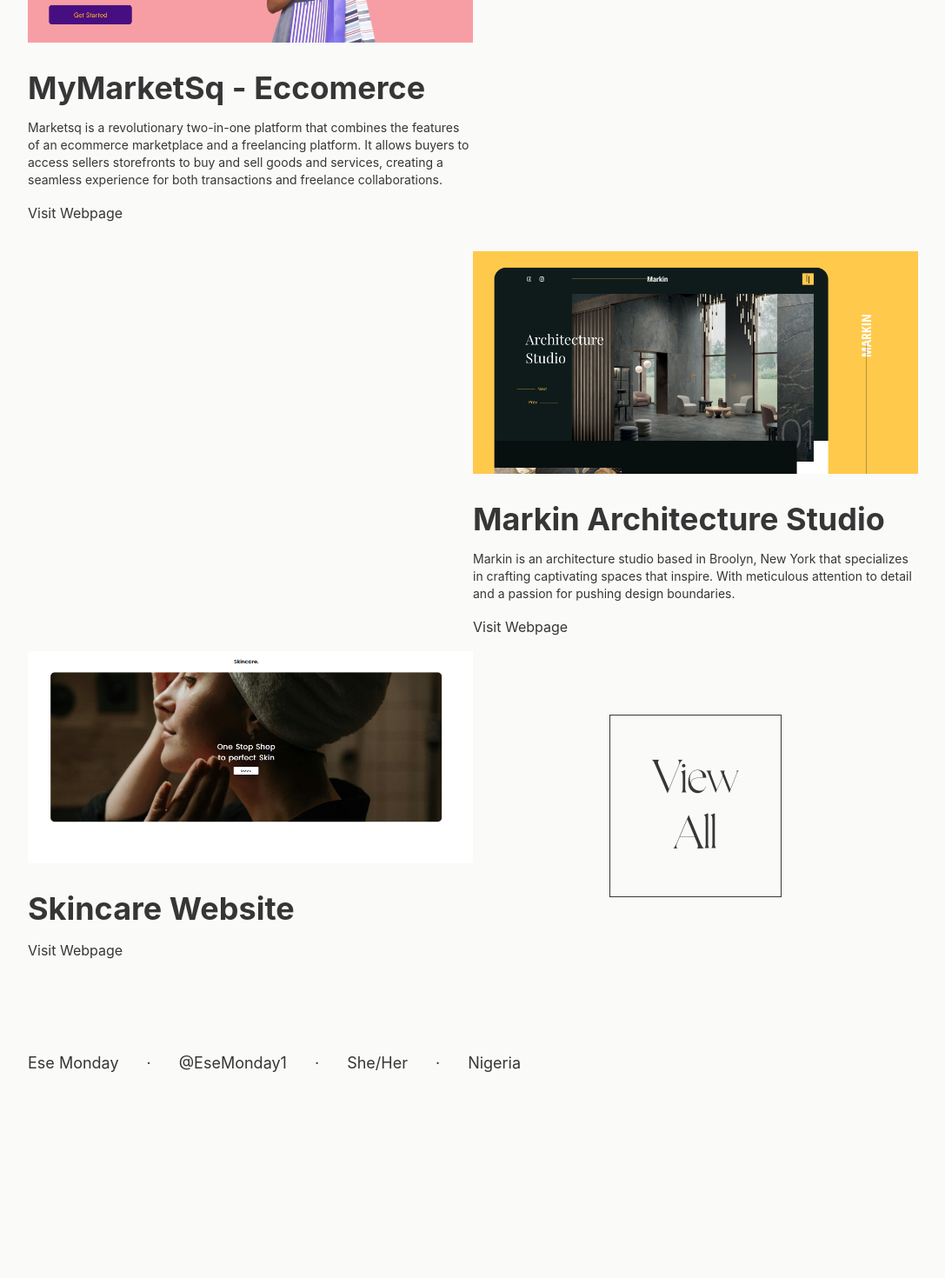
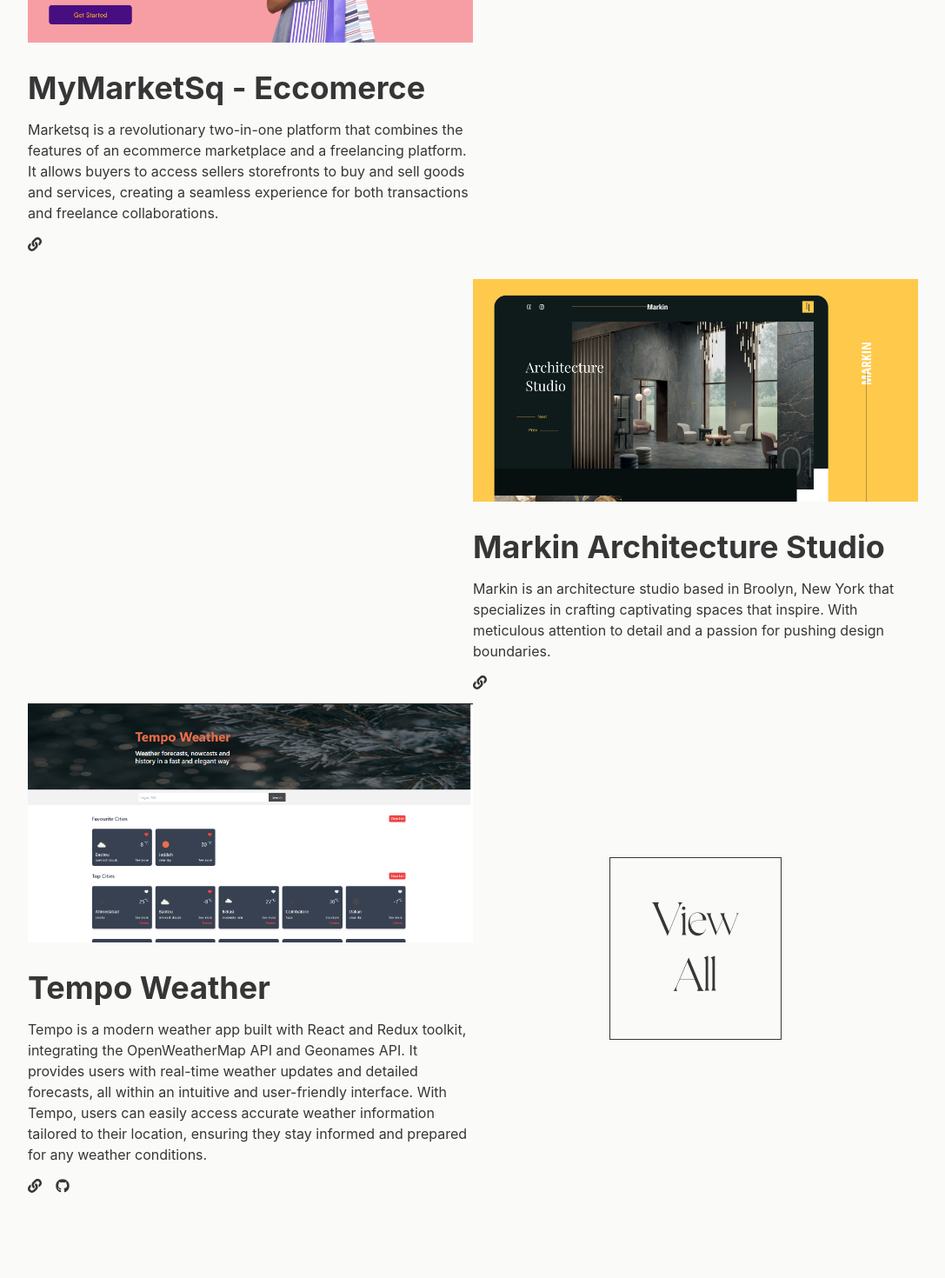
Before and after one commit to ESE-MONDAY/Ese-s-Portfolio, a Next.js app: page / in a window 1280 px wide. Shown: the part 1160-2630 px from the top of the page at 87% size, without its empty margins (96-1183 px from the left). Before the commit the page ends 2429 px from the top, so only its background shows below. Built offline with nearby package versions, Linux system fonts and the light colour scheme.

Commit message:
Addition

```diff
--- a/app/layout.tsx
+++ b/app/layout.tsx
@@ -123,8 +123,10 @@
                 <Link className='navigation' href="/contact" >
                 <p className='text-lg font-roboto font-medium flex '>Contact</p>
                 </Link>
-
             </div>
+            <Link className='rounded-lg navigation text-[#fafaf8] bg-[#363636] px-4 py-2' href="https://read.cv/esemonday" >
+                <p className='text-lg font-roboto font-medium flex '>Read.cv</p>
+                </Link>
            </div>
            <div className='flex sm:hidden flex-col'>
             <div className='flex justify-between w-full py-2 px-4'>
@@ -153,7 +155,7 @@
                 <p className='text-xl text-center  font-roboto font-medium flex '>Blog</p>
                 </Link>
 
-                <Link className='navigation' href="/contact" onClick={handleMenuClose} >
+                <Link className='navigation -[#363636]' href="/contact" onClick={handleMenuClose} >
                 <p className='text-xl text-center  font-roboto font-medium flex '>Contact</p>
                 </Link>
 
--- a/app/page.tsx
+++ b/app/page.tsx
@@ -6,6 +6,8 @@
 import cover2 from '../public/cover2.png'
 import MockupImage from '../public/MockupImage.png'
 import photo from '../public/photo.jpg'
+import Tempo from '../public/Tempo.png'
+import { FaLink, FaGithub} from "react-icons/fa";
 
 
 
@@ -61,9 +63,9 @@
           </div>
 
           <h4 className='text-2xl sm:text-4xl font-bold mt-4 sm:mt-8'>MyMarketSq - Eccomerce </h4>
-          <p className='mt-4 text-sm'>Marketsq is a revolutionary two-in-one platform that combines the features of an ecommerce marketplace and a freelancing platform. It allows buyers to access sellers storefronts to buy and sell goods and services, creating a seamless experience for both transactions and freelance collaborations.</p>
+          <p className='mt-4 text-base'>Marketsq is a revolutionary two-in-one platform that combines the features of an ecommerce marketplace and a freelancing platform. It allows buyers to access sellers storefronts to buy and sell goods and services, creating a seamless experience for both transactions and freelance collaborations.</p>
           <p className='text-base mt-2 sm:mt-4'>
-            <Link href="https://www.mymarketsq.com/" target='_blank'>Visit Webpage</Link>
+            <Link href="https://www.mymarketsq.com/" target='_blank'><FaLink size={16} className='mt-4'/></Link>
           </p>
         </div>
         {/* Project 2 section */}
@@ -71,20 +73,23 @@
         <div className='sm:w-[50%]'>
           <Image src={cover} loading='lazy'  alt='Markin Architecture Studio  based in Brooklyn New York city' style={{objectFit:"cover"}} />
           <h4 className='text-2xl sm:text-4xl font-bold mt-4 sm:mt-8'>Markin Architecture Studio </h4>
-          <p className='mt-4 text-sm'>Markin is an architecture studio based in Broolyn, New York that specializes in crafting captivating spaces that inspire. With meticulous attention to detail and a passion for pushing design boundaries. </p>
+          <p className='mt-4 text-base'>Markin is an architecture studio based in Broolyn, New York that specializes in crafting captivating spaces that inspire. With meticulous attention to detail and a passion for pushing design boundaries. </p>
           <p className='text-base mt-2 sm:mt-4'>
-            <Link href="https://spontaneous-vacherin-8afdf0.netlify.app/" target='_blank'>Visit Webpage</Link>
+            <Link href="https://spontaneous-vacherin-8afdf0.netlify.app/" target='_blank'><FaLink size={16} className='mt-4'/></Link>
           </p>
         </div>
         </div>
         {/* Project 3 section */}
         <div className='sm:flex mt-4'>
           <div className='sm:w-[50%]'>
-              <Image src={cover2} loading='lazy'  alt='Skincare Mart - One Stop store for korean beauty products' style={{objectFit:"cover"}}  />
-              <h4 className='text-2xl sm:text-4xl font-bold mt-4 sm:mt-8'>Skincare Website </h4>
-              <p className='text-base mt-2 sm:mt-4'>
-              <Link href="https://verdant-bubblegum-5acbc7.netlify.app/" target='_blank'>Visit Webpage</Link>
-              </p>
+              <Image src={Tempo} loading='lazy'  alt='Skincare Mart - One Stop store for korean beauty products' style={{objectFit:"cover"}}  />
+              <h4 className='text-2xl sm:text-4xl font-bold mt-4 sm:mt-8'>Tempo Weather </h4>
+                <p className='mt-4 text-base'>Tempo is a modern weather app built with React and Redux toolkit, integrating the OpenWeatherMap API and Geonames API. It provides users with real-time weather updates and detailed forecasts, all within an intuitive and user-friendly interface. With Tempo, users can easily access accurate weather information tailored to their location, ensuring they stay informed and prepared for any weather conditions.</p>
+
+              <div className='flex gap-4'>
+              <Link href="https://vercel.com/ese-monday/tempo" className='text-base' target='_blank'><FaLink size={16} className='mt-4'/></Link>
+                <Link href="https://github.com/ESE-MONDAY/Tempo" className='text-base' target='_blank'><FaGithub size={16} className='mt-4'/></Link>
+              </div>
           </div>
           <div className=' sm:w-[50%] flex justify-center items-center mt-4 sm:mt-0'>
             <Link href="/projects" className='font-gallient  sm:text-5xl text-center sm:border-[1px] sm:border-[#363636] hover:bg-[#363636] hover:text-[#fafaf8] transition duration-300 ease-in-out p-4 sm:p-12 hover:rounded-full flex  items-center justify-center sm:flex-col gap-2 '>
--- a/app/projects/page.tsx
+++ b/app/projects/page.tsx
@@ -7,7 +7,10 @@
 import cover from '../../public/cover.jpg';
 import cover2 from '../../public/cover2.png';
 import MockupImage from '../../public/MockupImage.png';
-import Travel from '../../public/Travel.png'
+import Travel from '../../public/Travel.png';
+import Megamind from '../../public/megamind.png'
+import Tempo from '../../public/Tempo.png'
+import { FaLink, FaGithub } from "react-icons/fa";
 
 
 
@@ -40,7 +43,7 @@
 
           <h2 className='text-xl sm:text-4xl font-bold mt-4 sm:mt-8'>MyMarketSq - Eccomerce </h2>
           <p className='mt-4 text-base'>Marketsq is a revolutionary two-in-one platform that combines the features of an ecommerce marketplace and a freelancing platform. It allows buyers to access sellers storefronts to buy and sell goods and services, creating a seamless experience for both transactions and freelance collaborations.</p>
-            <Link href="https://www.mymarketsq.com/"  className="text-base mt-2 sm:mt-4" target='_blank'>Visit Webpage</Link>
+            <Link href="https://www.mymarketsq.com/"  className="text-base " target='_blank'><FaLink size={16} className='mt-4'/></Link>
 
         </div>
         {/* Project 2 */}
@@ -49,7 +52,7 @@
           <Image src={cover} loading='lazy'  alt='Markin Architecture Studio based in Brooklyn New York' style={{objectFit:"cover"}} />
           <h4 className='text-2xl sm:text-4xl font-bold mt-4 sm:mt-8'>Markin Architecture Studio </h4>
             <p className='mt-4 text-base'>Markin is an architecture studio based in Broolyn, New York that specializes in crafting captivating spaces that inspire. With meticulous attention to detail and a passion for pushing design boundaries. </p>
-            <Link href="https://spontaneous-vacherin-8afdf0.netlify.app/" className='text-base mt-2 sm:mt-4' target='_blank'>Visit Webpage</Link>
+            <Link href="https://spontaneous-vacherin-8afdf0.netlify.app/" className='text-base ' target='_blank'><FaLink size={16} className='mt-4'/></Link>
 
         </div>
         </div>
@@ -59,7 +62,7 @@
               <Image src={cover2} loading='lazy'  alt='Skincare Mart - One Stop store for korean beauty products' style={{objectFit:"cover"}}  />
               <h4 className='text-2xl sm:text-4xl font-bold mt-4 sm:mt-8'>Skincare Website </h4>
 
-              <Link href="https://verdant-bubblegum-5acbc7.netlify.app/" className='text-base mt-2 sm:mt-4' target='_blank'>Visit Webpage</Link>
+              <Link href="https://verdant-bubblegum-5acbc7.netlify.app/" className='text-base ' target='_blank'><FaLink size={16} className='mt-4'/></Link>
 
           </div>
 
@@ -71,19 +74,27 @@
           <Image src={Travel} loading='lazy'  alt='Book your next vacation with us! These websites can help you book the full package–flights, hotels, cars. It’s like having a travel agent. You can find solid deals with these sites, lthough you' style={{objectFit:"cover"}} />
           <h4 className='text-2xl sm:text-4xl font-bold mt-4 sm:mt-8'>Travel Forest </h4>
           <p className='mt-4 text-base'>Travel Forest is a company that offer comprehensive booking services for flights, hotels, and car rentals, akin to having a personal travel agent</p>
+         <div className='flex gap-4'>
+         <Link href="https://travel-forest-io.vercel.app/#" className='text-base' target='_blank'><FaLink size={16} className='mt-4'/></Link>
+         <Link href="https://github.com/ESE-MONDAY/travel-forest.io" className='text-base' target='_blank'><FaGithub size={16} className='mt-4'/></Link>
+         </div>
 
-            <Link href="https://travel-forest-io.vercel.app/#" className='text-base mt-2 sm:mt-4' target='_blank'>Visit Webpage</Link>
 
         </div>
         </div>
         {/* Project 5 */}
         <div className='flex mt-4'>
           <div className='sm:w-[50%]'>
-              <Image src={cover2} loading='lazy'  alt='Skincare Mart - One Stop store for korean beauty products' style={{objectFit:"cover"}}  />
+              <Image src={Megamind} loading='lazy'  alt='Skincare Mart - One Stop store for korean beauty products' style={{objectFit:"cover"}}  />
               <h4 className='text-2xl sm:text-4xl font-bold mt-4 sm:mt-8'>Megamind</h4>
               <p className='text-base mt-4'>Megamind is a sleek analytics dashboard powered by Next.js, Next.js-Themes, and Recharts. Seamlessly switch themes and visualize data with ease. Compact and efficient, Megamind delivers actionable insights for informed decision-making.</p>
+              <div className='flex gap-4'>
+              <Link href="https://analytics-dashboard-one-swart.vercel.app/" className='text-base ' target='_blank'><FaLink size={16} className='mt-4'/></Link>
+              <Link href="https://github.com/ESE-MONDAY/analytics-dashboard" className='text-base ' target='_blank'><FaGithub size={16} className='mt-4'/></Link>
 
-              <Link href="https://analytics-dashboard-one-swart.vercel.app/" className='text-base mt-2 sm:mt-4' target='_blank'>Visit Webpage</Link>
+              </div>
+
+
 
           </div>
 
@@ -92,11 +103,15 @@
         {/* Project 6 */}
         <div className='w-full flex justify-end mt-8'>
         <div className='sm:w-[50%]'>
-          <Image src={Travel} loading='lazy'  alt='Book your next vacation with us! These websites can help you book the full package–flights, hotels, cars. It’s like having a travel agent. You can find solid deals with these sites, lthough you' style={{objectFit:"cover"}} />
+          <Image src={Tempo} loading='lazy'  alt='Book your next vacation with us! These websites can help you book the full package–flights, hotels, cars. It’s like having a travel agent. You can find solid deals with these sites, lthough you' style={{objectFit:"cover"}} />
           <h4 className='text-2xl sm:text-4xl font-bold mt-4 sm:mt-8'>Tempo Weather </h4>
           <p className='mt-4 text-base'>Tempo is a modern weather app built with React and Redux toolkit, integrating the OpenWeatherMap API and Geonames API. It provides users with real-time weather updates and detailed forecasts, all within an intuitive and user-friendly interface. With Tempo, users can easily access accurate weather information tailored to their location, ensuring they stay informed and prepared for any weather conditions.</p>
+          <div className='flex gap-4'>
+          <Link href="https://vercel.com/ese-monday/tempo" className='text-base' target='_blank'><FaLink size={16} className='mt-4'/></Link>
+            <Link href="https://github.com/ESE-MONDAY/Tempo" className='text-base' target='_blank'><FaGithub size={16} className='mt-4'/></Link>
+          </div>
 
-            <Link href="https://vercel.com/ese-monday/tempo" className='text-base mt-2 sm:mt-4' target='_blank'>Visit Webpage</Link>
+
 
         </div>
         </div>
```
Also changed, not shown: public/Tempo.png (added), public/megamind.png (added).
